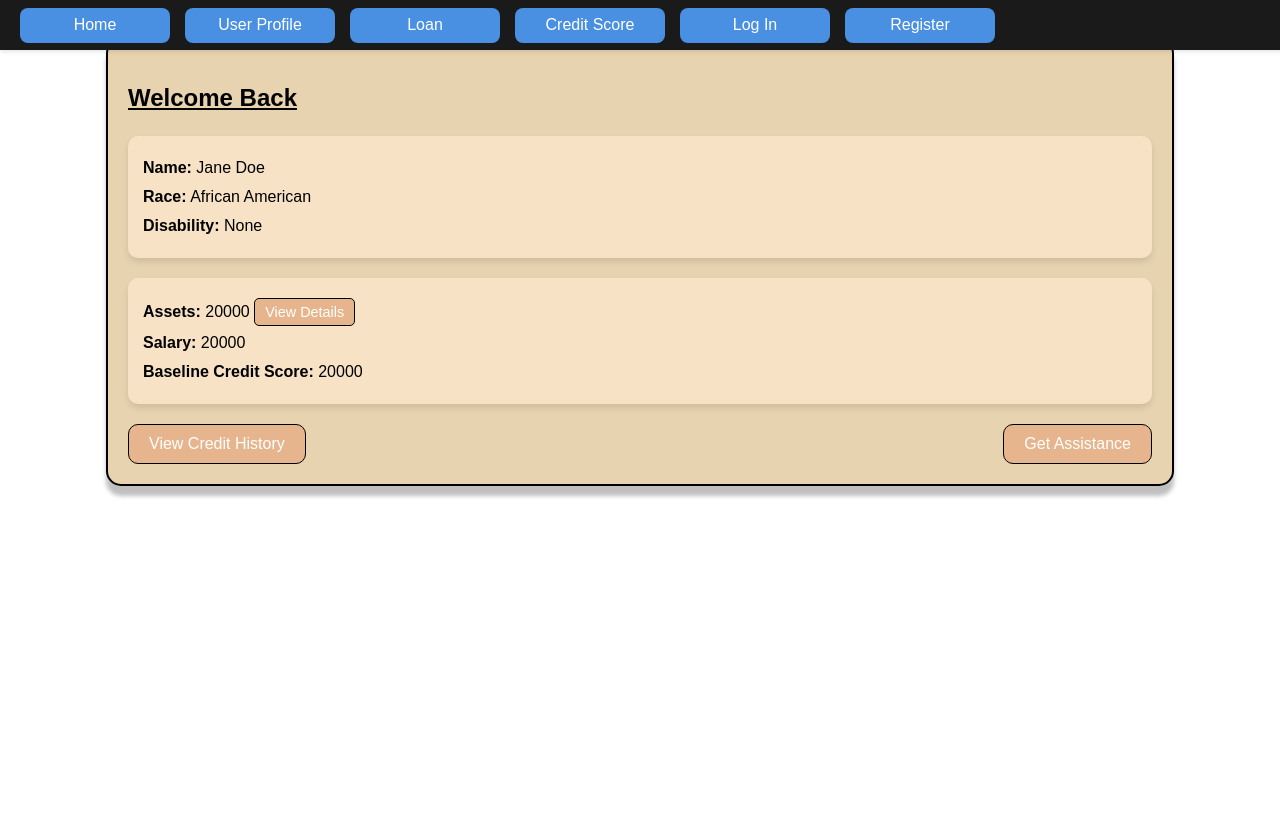
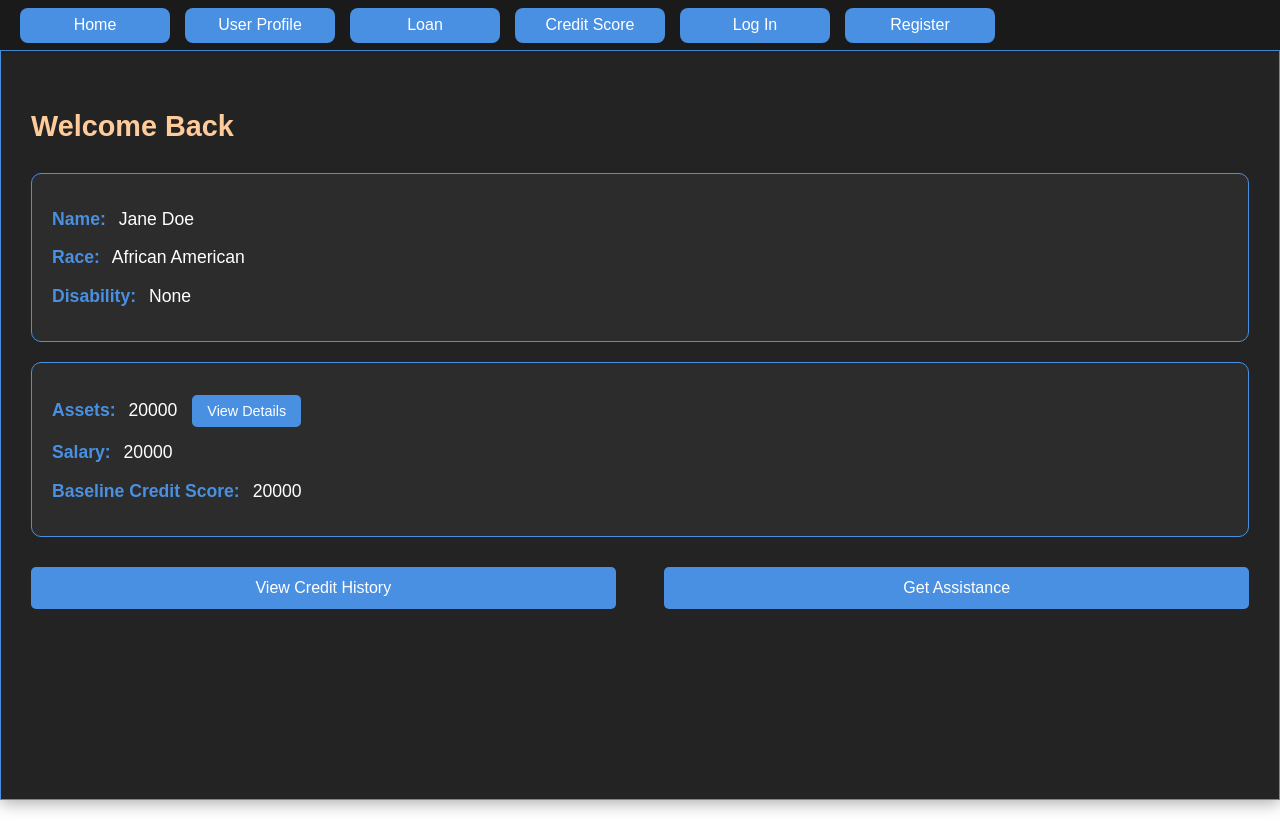
Before and after one commit to Omar1Ramadan/Deltahacks11, a React (Vite) app in the folder frontend/loan-ranger/: page /userprofile in a window 1280 px wide. After the commit the page ends 800 px from the top, so only its background shows below. Built offline with nearby package versions, Linux system fonts and the light colour scheme; what cohere-ai would draw is missing.

Commit message:
Profile UI fixed

```diff
--- a/frontend/loan-ranger/src/stylesheets/Profile.css
+++ b/frontend/loan-ranger/src/stylesheets/Profile.css
@@ -1,65 +1,82 @@
 .profile-container {
-    background: #E7D3AF;
-    border: 2px solid #000;
-    border-radius: 15px;
-    box-shadow: 0px 10px 4px 0px rgba(0, 0, 0, 0.25);
-    padding: 20px;
-    width: 400px;
-    margin: auto;
+    background: #232323;
+    border: 1px solid #4a90e2;
+    border-radius: 0;
+    box-shadow: 0px 4px 15px rgba(0, 0, 0, 0.3);
+    padding: 30px;
+    width: 100%;
+    height: calc(100vh - 50px);
+    margin: 50px 0 0 0;
     font-family: Arial, sans-serif;
     text-align: left;
-    margin-top: 3%;
-    width: 80%;
+    color: white;
+    box-sizing: border-box;
+    overflow-y: auto;
+    position: fixed;
+    left: 0;
 }
 
 .profile-title {
-    font-size: 1.5rem;
-    margin-bottom: 20px;
-    text-decoration: underline;
+    font-size: 1.8rem;
+    margin-bottom: 25px;
+    color: #ffcb9a;
+    text-decoration: none;
 }
 
 .profile-section {
-    background: #f7e2c6;
+    background: #2c2c2c;
+    border: 1px solid #4a90e2;
     border-radius: 10px;
-    padding: 15px;
+    padding: 20px;
     margin-bottom: 20px;
-    box-shadow: 0px 4px 6px rgba(0, 0, 0, 0.1);
 }
 
 .profile-section p {
-    margin: 5px 0;
-    font-size: 1rem;
+    margin: 12px 0;
+    font-size: 1.1rem;
+    color: white;
 }
 
 .details-button {
-    background: #e7b58d;
-    border: 1px solid #000;
-    padding: 5px 10px;
+    background: #4a90e2;
+    border: none;
+    padding: 8px 15px;
     border-radius: 5px;
     font-size: 0.9rem;
     cursor: pointer;
+    color: white;
+    margin-left: 10px;
+    transition: background-color 0.2s ease;
 }
 
 .details-button:hover {
-    background: #d59d75;
+    background: #67a7f3;
 }
 
 .profile-actions {
     display: flex;
     justify-content: space-between;
+    margin-top: 30px;
 }
 
 .profile-button {
-    background: #e7b58d;
-    border: 1px solid #000;
-    border-radius: 10px;
-    padding: 10px 20px;
+    background: #4a90e2;
+    border: none;
+    border-radius: 5px;
+    padding: 12px 24px;
     font-size: 1rem;
     cursor: pointer;
-    transition: all 0.3s;
+    color: white;
+    transition: all 0.2s ease;
+    width: 48%;
 }
 
 .profile-button:hover {
-    background: #d59d75;
+    background: #67a7f3;
     transform: translateY(-2px);
 }
+
+.profile-section strong {
+    color: #4a90e2;
+    margin-right: 8px;
+}
```
Lines whose indentation alone changed are shown as unchanged.
